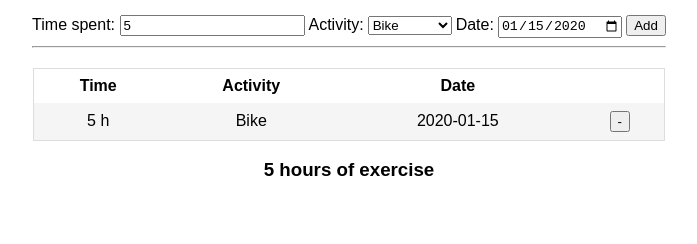
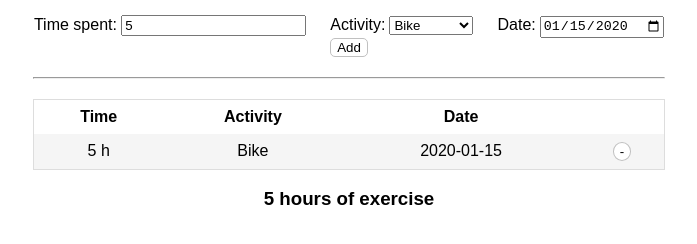
Before and after one commit to moiseshilario/Workout-log, a plain HTML site: page index.html in a window 1280 px wide. Both pictures are taken after typing "5", "2020-01-15" into the empty fields and a click on the button "Add". Shown: the part 44-288 px from the top of the page, without its empty margins (291-988 px from the left). Drawn offline with Linux system fonts and the light colour scheme.

Commit message:
add style to the buttons Add and Delete

```diff
--- a/css/style.css
+++ b/css/style.css
@@ -3,20 +3,16 @@ h3, label {
 }
 
 hr {
-    width: 50%;
+    margin-top: 20px;
 }
 
 table {
     font-family: arial, sans-serif;
     border-collapse: collapse;
     border: 1px solid #dddddd;
-    width: 50%;
     margin: auto;
     margin-top: 20px;
-}
-
-.dashboard {
-    text-align: center;
+    width: 100%;
 }
 
 td, th {
@@ -25,11 +21,52 @@ td, th {
     padding: 8px;
 }
 
+.dashboard {
+    width: 50%;
+    margin: auto;
+    text-align: center;
+
+}
+
+
 tr:nth-child(even) {
     background-color: #f5f5f5;
 }
 
+.btn-add {
+    background-color: white;
+    border-radius: 5px;
+    border: 0.5px solid silver;
+    transition-duration: 0.3s;
+}
+
+.btn-add:hover {
+    background-color: #4CAF50;
+    color: white;
+}
+
+.btn-delete {
+    background-color: white;
+    border-radius: 50%;
+    border: 0.5px solid silver;
+    transition-duration: 0.3s;
+}
+
+.btn-delete:hover {
+   background-color: red;
+   color: white;
+}
+
+.label-activity, .label-date {
+    margin-left: 20px;
+}
+
 @media only screen and (max-width: 900px){
+
+    .dashboard {
+        width: 100%;
+    }
+
     hr, table{
         width: 75%;
     }
--- a/index.html
+++ b/index.html
@@ -13,18 +13,18 @@
         <h3>Workout log</h3>
 
         <div class="inputs">
-            <form id="frm">
+            <form id="frm" method="post">
                 <label for="time">Time spent: </label>
                 <input type="number" name="time" value="" placeholder="Time spent" min="1" id="time" required>
 
-                <label for="activity">Activity:</label>
+                <label for="activity" class="label-activity">Activity:</label>
                 <select name="activity">
                     <option value="Bike">Bike</option>
                     <option value="Run">Run</option>
                     <option value="Swimming">Swimming</option>
                  </select>
 
-                <label for="datepicker">Date:</label>
+                <label for="datepicker" class="label-date">Date:</label>
                 <input type="date" name="datepicker" value="" id="datepicker" required>
 
                 <button name="addBtn" class="btn-add" id="addBtn">Add</button>
--- a/js/app.js
+++ b/js/app.js
@@ -10,7 +10,6 @@
 
         const form = document.getElementById("frm");
         const inputs = [];
-        console.log('form: ' + form.elements);
         const FORM_SIZE = 3;
 
 
@@ -25,12 +24,13 @@
     }
 
     function addWorkoutInTable(workout) {
-        let table = document.getElementById("workoutTable");
+        const table = document.getElementById("workoutTable");
         let row = table.insertRow(1);
         let cell = [];
         let btnDelete = document.createElement("button");
         btnDelete.addEventListener("click", deleteWorkout);
         btnDelete.timeToDelete = workout.time;
+        btnDelete.className = "btn-delete";
         let t = document.createTextNode("-");
         btnDelete.appendChild(t);
 
```
